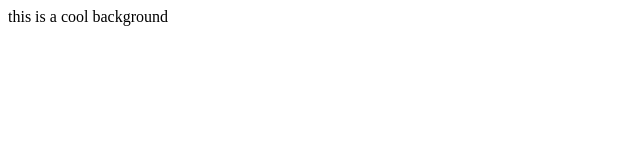
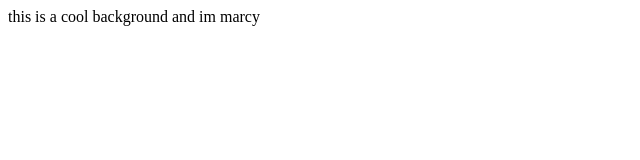
Before and after one commit to alimadi21/background-generator, a plain HTML site: page index.html in a window 1280 px wide. Shown: the whole page, without its empty margins (0-640 px from the left). Drawn offline with Linux system fonts and the light colour scheme.

```diff
--- a/index.html
+++ b/index.html
@@ -6,6 +6,6 @@
 	<title>yo im andrei</title>
 </head>
 <body>
-this is a cool background
+this is a cool background and im marcy
 </body>
 </html>
```
